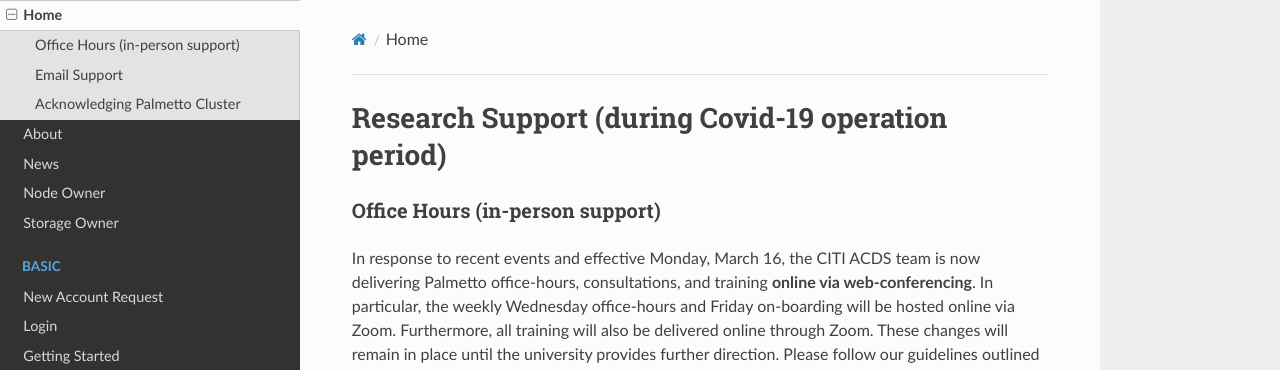
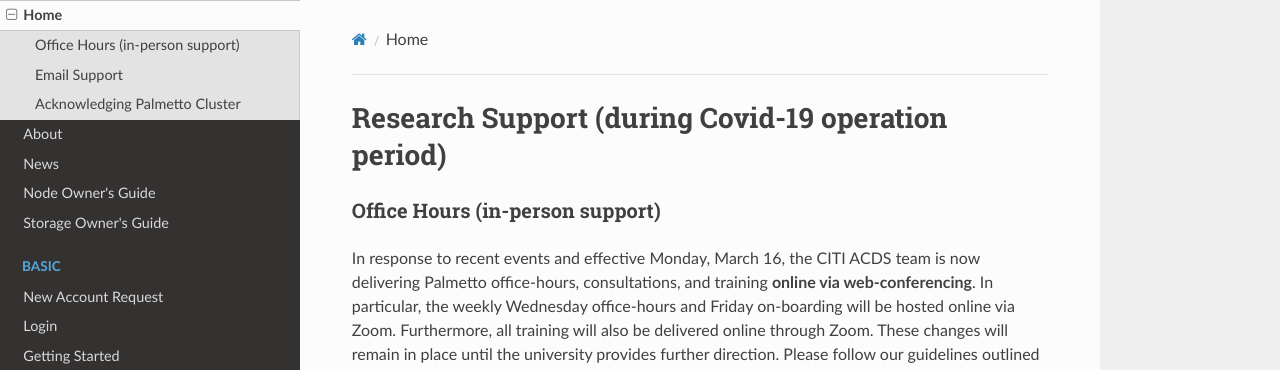
Before and after one commit to clemsonciti/palmetto-documentation, an MkDocs documentation site: the page built from docs/index.md, in a window 1280 px wide. Shown: the top 370 px of the page. Built offline with MkDocs 1.6.1, drawn with Linux system fonts in a browser that asks for light colours; nearby versions of some CDN libraries.

Commit message:
Update mkdocs.yml

```diff
--- a/mkdocs.yml
+++ b/mkdocs.yml
@@ -4,8 +4,8 @@ nav:
   - Home: index.md
   - About: about.md
   - News: news.md
-  - Node Owner: owner.md
-  - Storage Owner: zfs.md
+  - Node Owner's Guide: owner.md
+  - Storage Owner's Guide: zfs.md
   - Basic:
     - New Account Request: basic/new.md
     - Login: basic/login.md
```
